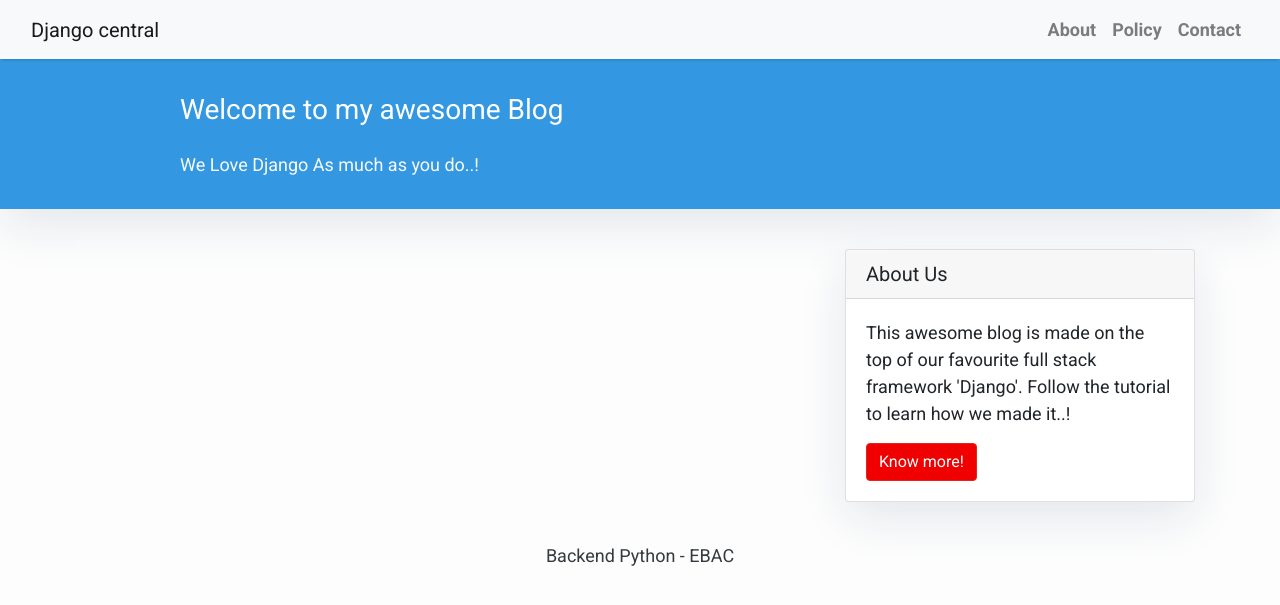
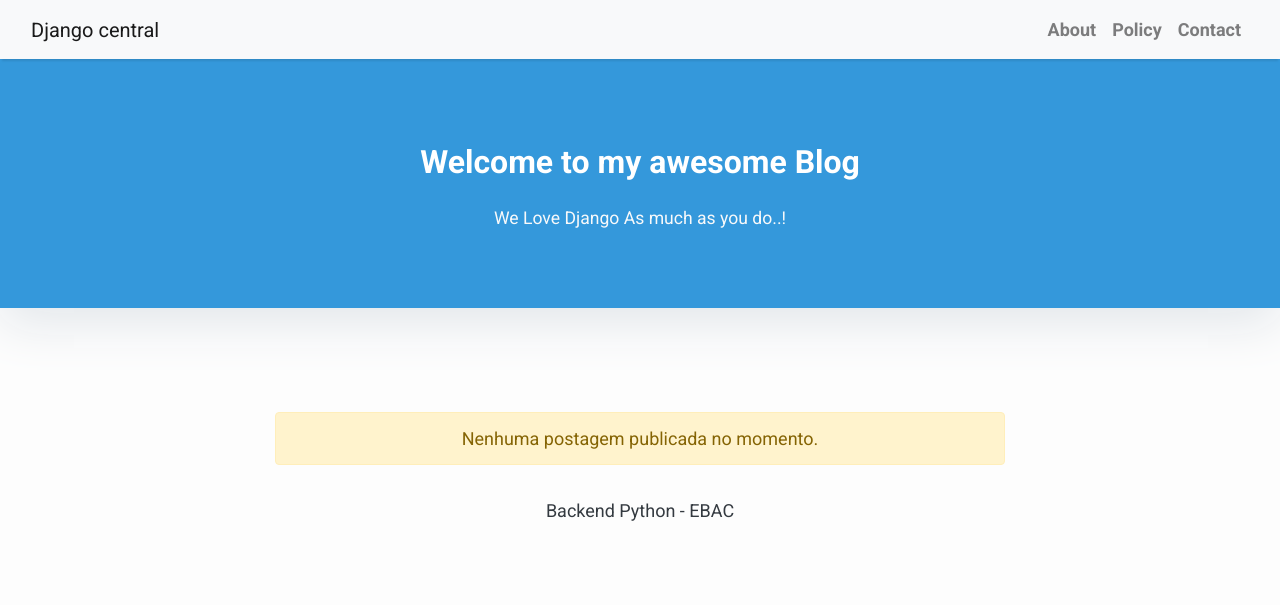
Before and after one commit to luanwitch/projeto_django_templates, a Django app: page / in a window 1280 px wide. Shown: the top 605 px of the page. Run offline with Django 5.2, Linux system fonts and the light colour scheme; some libraries are stand-ins or nearby versions.

Commit message:
Corrige admin, filtra posts publicados e ajusta views

```diff
--- a/blog/admin.py
+++ b/blog/admin.py
@@ -3,7 +3,7 @@ from .models import Post
 
 @admin.register(Post)
 class PostAdmin(admin.ModelAdmin):
-    list_display = ('titulo', 'status', 'criado_em', 'author')
-    list_filter = ('status', 'criado_em', 'author')
+    list_display = ('titulo', 'status', 'criado_em')
+    list_filter = ('status', 'criado_em')
     search_fields = ('titulo', 'conteudo')
     prepopulated_fields = {'slug': ('titulo',)}
--- a/blog/models.py
+++ b/blog/models.py
@@ -2,25 +2,29 @@ from django.db import models
 from django.contrib.auth.models import User
 from django.utils.text import slugify
 
+class PublicadosManager(models.Manager):
+    def get_queryset(self):
+        return super().get_queryset().filter(status='published')
 
 class Post(models.Model):
-    titulo = models.CharField(max_length=200)
-    conteudo = models.TextField()
-
     STATUS_CHOICES = (
         ('draft', 'Rascunho'),
         ('published', 'Publicado'),
     )
-    status = models.CharField(
-        max_length=10,
-        choices=STATUS_CHOICES,
-        default='draft',
-    )
 
+    titulo = models.CharField(max_length=200)
+    conteudo = models.TextField()
+    status = models.CharField(max_length=10, choices=STATUS_CHOICES, default='draft')
     slug = models.SlugField(max_length=200, unique=True, blank=True)
     criado_em = models.DateTimeField(auto_now_add=True)
     atualizado_em = models.DateTimeField(auto_now=True)
-    author = models.ForeignKey(User, on_delete=models.CASCADE)
+    autor = models.ForeignKey(User, on_delete=models.CASCADE, related_name='posts')
+
+    objects = models.Manager()
+    publicados = PublicadosManager()
+
+    class Meta:
+        ordering = ['-criado_em']
 
     def __str__(self):
         return self.titulo
--- a/blog/templates/blog/index.html
+++ b/blog/templates/blog/index.html
@@ -15,17 +15,53 @@
 
     .card {
         box-shadow: 0 16px 48px #E3E7EB;
+        border-radius: 10px;
+        margin-bottom: 2rem;
+        transition: all 0.2s ease-in-out;
+    }
+
+    .card:hover {
+        transform: translateY(-5px);
+    }
+
+    .masthead {
+        background: #3498db;
+        color: white;
+        padding: 60px 0;
+        text-align: center;
+        margin-bottom: 40px;
+    }
+
+    .masthead .site-heading h3 {
+        font-weight: 600;
+        font-size: 2rem;
+    }
+
+    .masthead p {
+        font-size: 1.1rem;
+    }
+
+    .post-date {
+        color: #666;
+        font-size: 0.9rem;
+    }
+
+    .post-content {
+        color: #333;
     }
 </style>
 
 <header class="masthead">
-    <div class="overlay"></div>
     <div class="container">
         <div class="row">
-            <div class="col-md-8 col-md-10 mx-auto">
+            <div class="col-md-10 mx-auto">
                 <div class="site-heading">
-                    <h3 class="site-heading my-4 mt-3 text-white">Welcome to my awesome Blog</h3>
-                    <p class="text-light">We Love Django As much as you do..! &nbsp;</p>
+                    <h3 class="site-heading my-4 mt-3 text-white">
+                        Welcome to my awesome Blog
+                    </h3>
+                    <p class="text-light">
+                        We Love Django As much as you do..!
+                    </p>
                 </div>
             </div>
         </div>
@@ -33,22 +69,23 @@
 </header>
 
 <div class="container">
-    <div class="row">
-        <!-- Blog Entries Column -->
+    <div class="row justify-content-center">
         <div class="col-md-8 mt-3 left">
-            {% for post in post_list %}
-                <div class="card mb-4">
-                    <div class="card-body">
-                        <h2 class="card-title">{{ post.title }}</h2>
-                        <p class="card-text text-muted h6">{{ post.author }} | {{ post.created_on }}</p>
-                        <p class="card-text">{{ post.content|slice:":200" }}</p>
-                        <a href="{% url 'post_detail' post.slug %}" class="btn btn-primary">Read More &rarr;</a>
-                    </div>
+
+            {% for post in posts %}
+                <div class="card p-4">
+                    <h2 class="card-title">{{ post.titulo }}</h2>
+                    <p class="post-content">{{ post.conteudo|truncatewords:30 }}</p>
+                    <p class="post-date">
+                        Publicado em {{ post.criado_em|date:"d M Y" }}
+                    </p>
+                </div>
+            {% empty %}
+                <div class="alert alert-warning text-center mt-5">
+                    Nenhuma postagem publicada no momento.
                 </div>
             {% endfor %}
-        </div>
-        <div class="col-md-4 mt-3 right">
-        {% include 'blog/sidebar.html' %}
+
         </div>
     </div>
 </div>
--- a/blog/views.py
+++ b/blog/views.py
@@ -1,11 +1,13 @@
-from django.shortcuts import get_object_or_404, render
+from django.shortcuts import render, get_object_or_404
 from .models import Post
 
 def index(request):
-    posts = Post.objects.filter(status='published').order_by('-criado_em')
-    context = {'posts': posts}
+    post_list = Post.publicados.all().order_by('-criado_em')
+    context = {'post_list': post_list}
     return render(request, 'blog/index.html', context)
 
+
 def post_detail(request, slug):
-    post = get_object_or_404(Post, slug=slug)
-    return render(request, 'blog/post_detail.html', {'post': post})
+    post = get_object_or_404(Post.publicados, slug=slug)
+    context = {'post': post}
+    return render(request, 'blog/post_detail.html', context)
--- a/projeto_django_templates/settings.py
+++ b/projeto_django_templates/settings.py
@@ -43,7 +43,7 @@ ROOT_URLCONF = 'projeto_django_templates.urls'
 TEMPLATES = [
     {
         'BACKEND': 'django.template.backends.django.DjangoTemplates',
-        'DIRS': [],
+        'DIRS': [BASE_DIR / "templates"],
         'APP_DIRS': True,
         'OPTIONS': {
             'context_processors': [
```
Also changed, not shown: blog/migrations/0005_alter_post_options_remove_post_author_post_autor.py (added), db.sqlite3.
